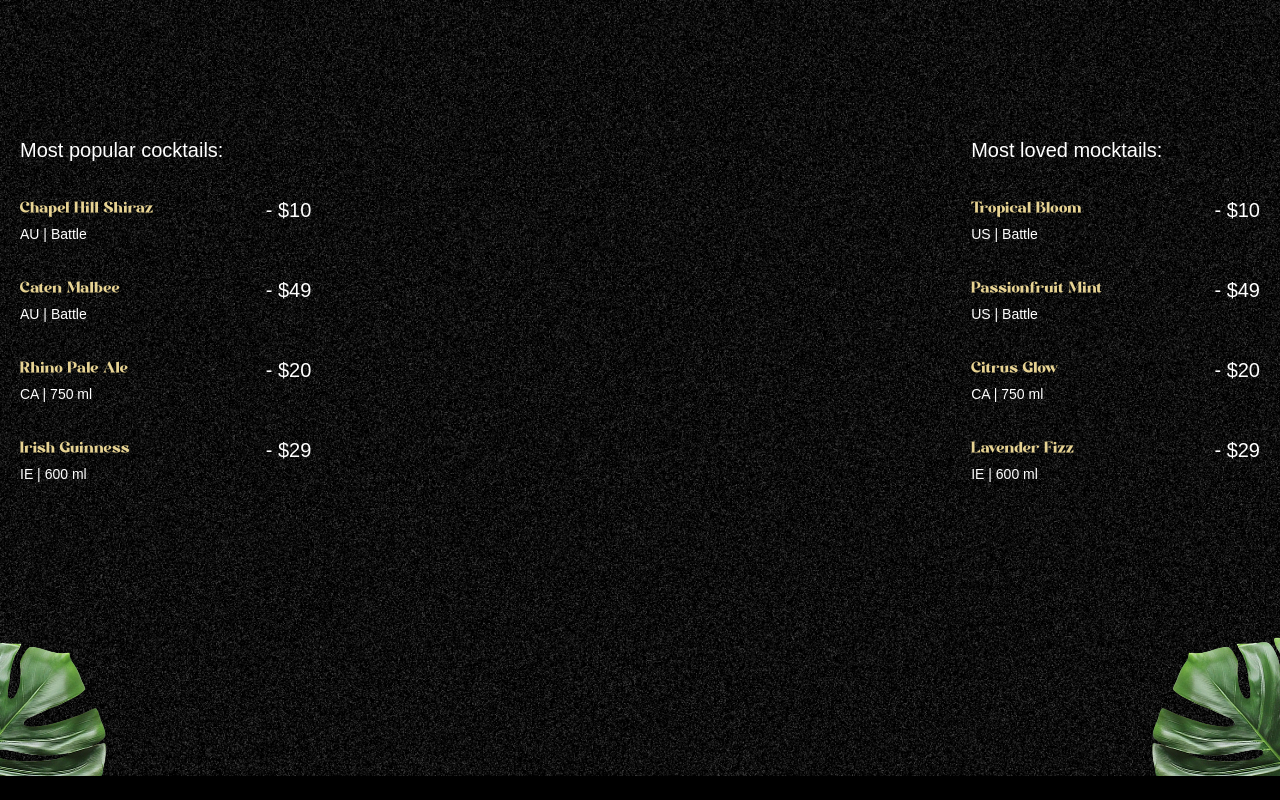
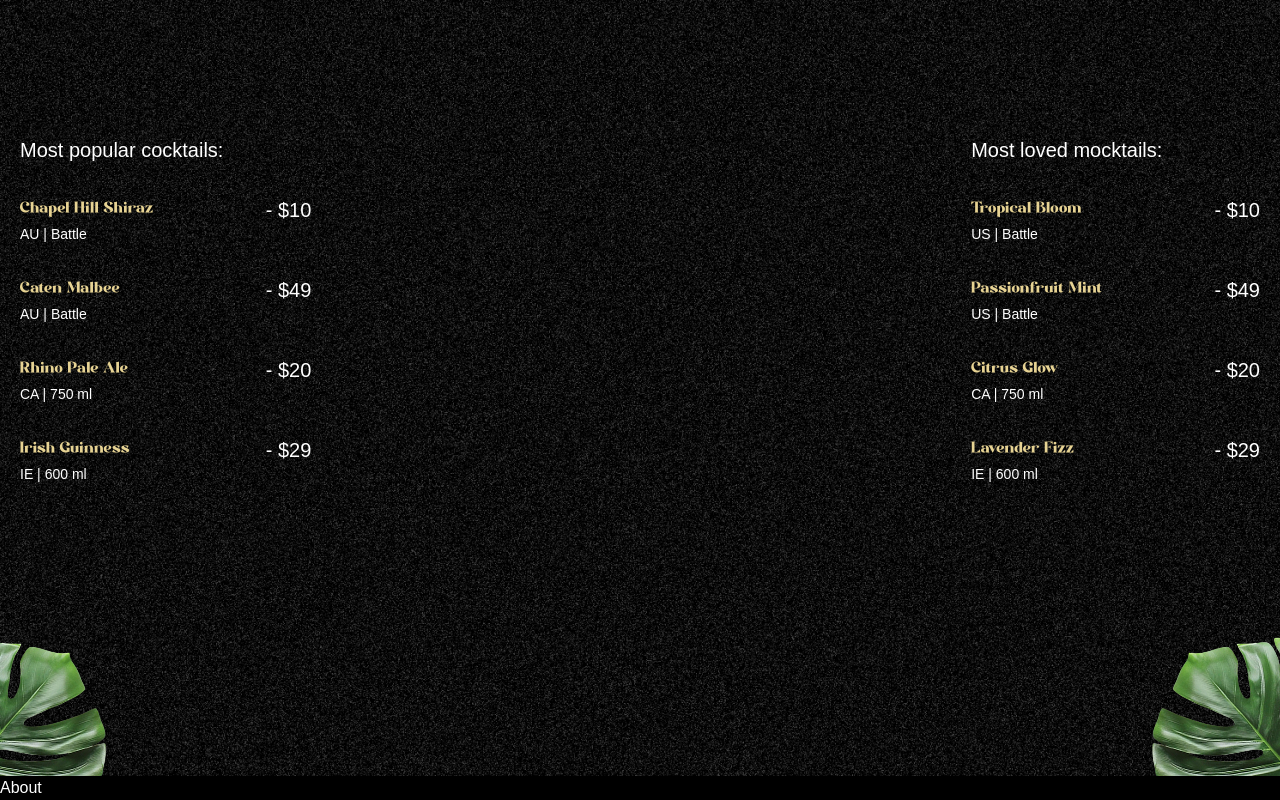
Before and after one commit to aryamanram/GSAP-Frontend-Website, a React (Vite) app: page / in a window 1280 px wide. Shown: the part 824-1624 px from the top of the page. Before the commit the page ends 1600 px from the top, so only its background shows below. Built offline with nearby package versions, Linux system fonts and the light colour scheme; a web font is replaced by a local one.

Commit message:
about starter

```diff
--- a/src/App.jsx
+++ b/src/App.jsx
@@ -4,6 +4,7 @@
 import Navbar from "./components/Navbar.jsx";
 import Hero from "./components/Hero.jsx";
 import Cocktails from "./components/Cocktails.jsx";
+import About from "./components/About.jsx";
 
 gsap.registerPlugin(ScrollTrigger, SplitText);
 
@@ -13,6 +14,7 @@
            <Navbar />
             <Hero />
             <Cocktails />
+            <About />
         </main>
     )
 }
--- /dev/null
+++ b/src/components/About.jsx
@@ -0,0 +1,8 @@
+import React from 'react'
+
+const About = () => {
+    return (
+        <div>About</div>
+    )
+}
+export default About
```
